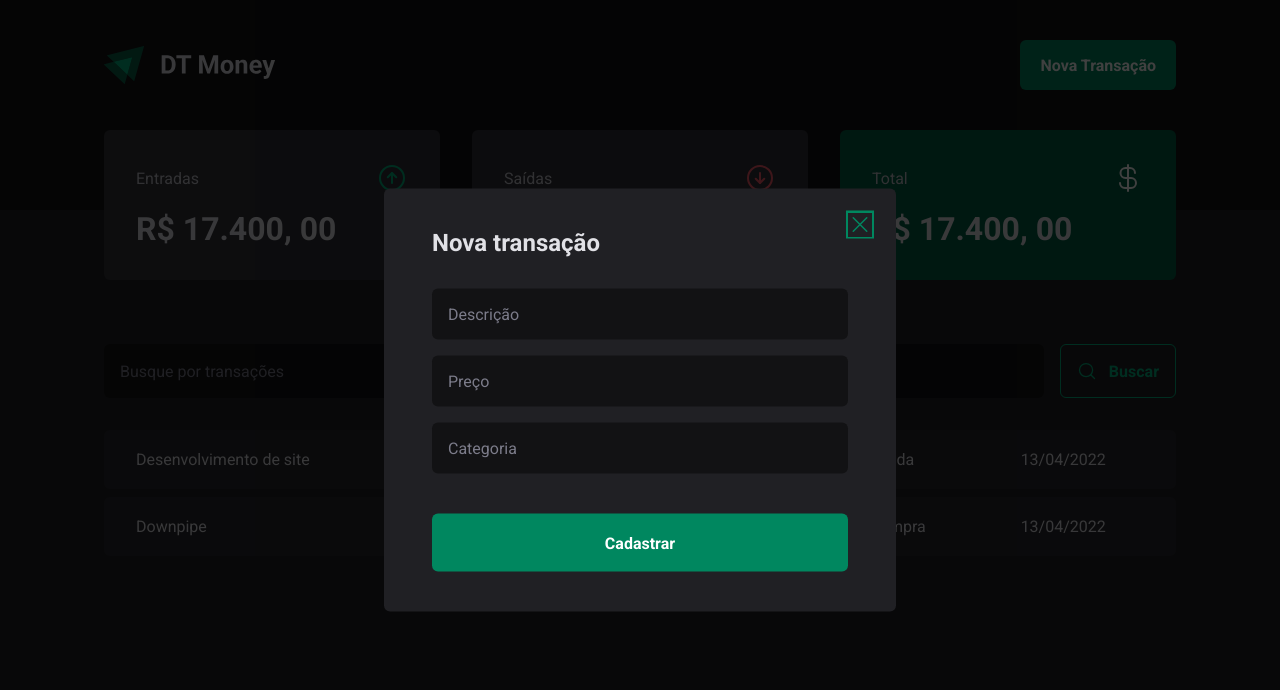
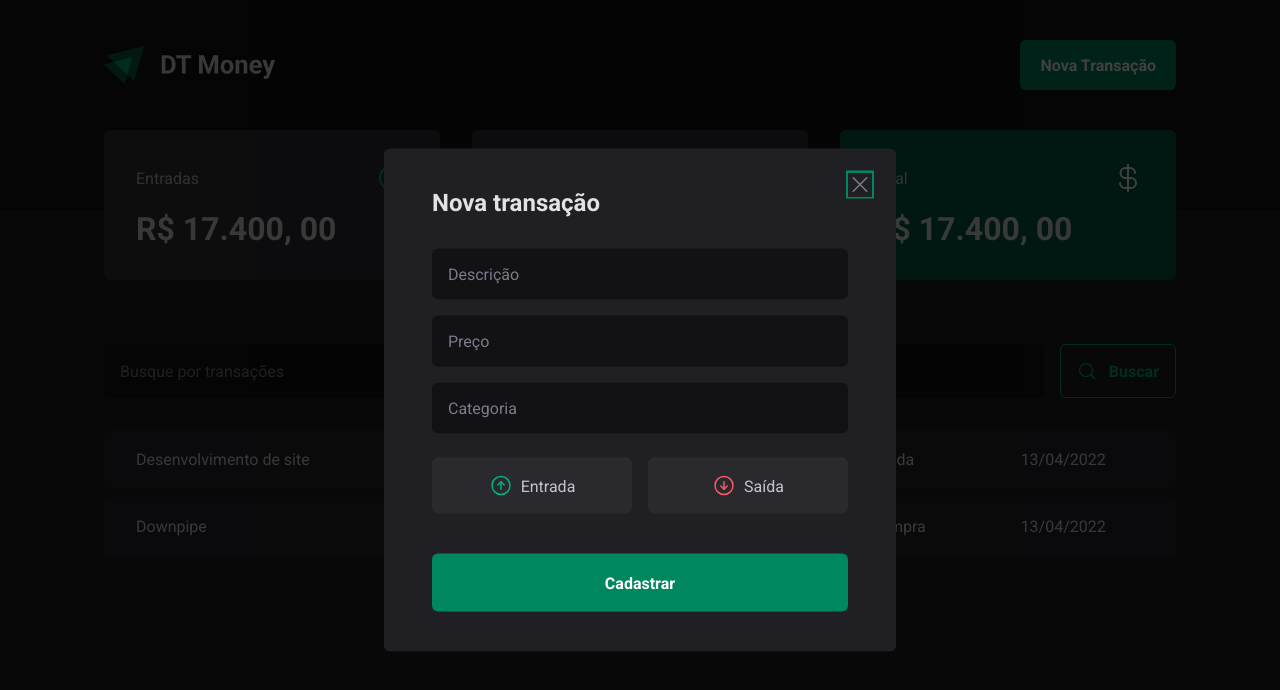
Before and after one commit to wwilliamsantana/dashboard-controle-financeiro, a React (Vite) app: page / in a window 1280 px wide. Both pictures are taken after a click on the button "Nova Transação". Shown: the top 690 px of the page. Built offline with nearby package versions, Linux system fonts and the light colour scheme.

Commit message:
Estrutura visual - Botões de entrada e saída

```diff
--- a/src/components/NewTransactionModal/index.tsx
+++ b/src/components/NewTransactionModal/index.tsx
@@ -1,6 +1,6 @@
 import * as Dialog from '@radix-ui/react-dialog';
-import { X } from 'phosphor-react';
-import { CloseButton, Content, Overlay } from './styles';
+import { ArrowCircleDown, ArrowCircleUp, X } from 'phosphor-react';
+import { CloseButton, Content, Overlay, TransactionType, TransactionTypeButton } from './styles';
 
 export function NewTransactionModal(){
   return(
@@ -18,6 +18,20 @@
         <input type="number" placeholder='Preço' required />
         <input type="text" placeholder='Categoria' required />
 
+        <TransactionType>
+
+            <TransactionTypeButton variant='income'>
+              <ArrowCircleUp size={24}/>
+              Entrada
+            </TransactionTypeButton>
+
+            <TransactionTypeButton variant='outcome'>
+              <ArrowCircleDown size={24}/>
+              Saída
+            </TransactionTypeButton>
+
+        </TransactionType>
+
         <button type="submit">Cadastrar</button>
        </form>
 
--- a/src/components/NewTransactionModal/styles.ts
+++ b/src/components/NewTransactionModal/styles.ts
@@ -67,6 +67,37 @@
   right: 1.5rem;
   line-height: 0;
   cursor: pointer;
-  color: ${props => props.theme["green-500"]};
+  color: ${props => props.theme["gray-500"]};
 
 `
+
+export const TransactionType = styled.div`
+  display: grid;
+  grid-template-columns: repeat(2, 1fr);
+  gap: 1rem;
+  margin-top: 0.5rem;
+
+`
+
+interface TransactionTypeButtonProps{
+  variant: "income" | "outcome"
+}
+
+
+export const TransactionTypeButton = styled.button<TransactionTypeButtonProps>`
+  background: ${props => props.theme["gray-700"]};
+  padding: 1rem;
+  display: flex;
+  align-items: center;
+  justify-content: center;
+  gap: 0.5rem;
+  border-radius: 6px;
+  cursor: pointer;
+  border: 0;
+  color: ${props => props.theme["gray-300"]};
+
+  svg{
+    color: ${props => props.variant === "income" ? props.theme["green-300"] : props.theme["red-300"]} ;
+  }
+
+`
```
